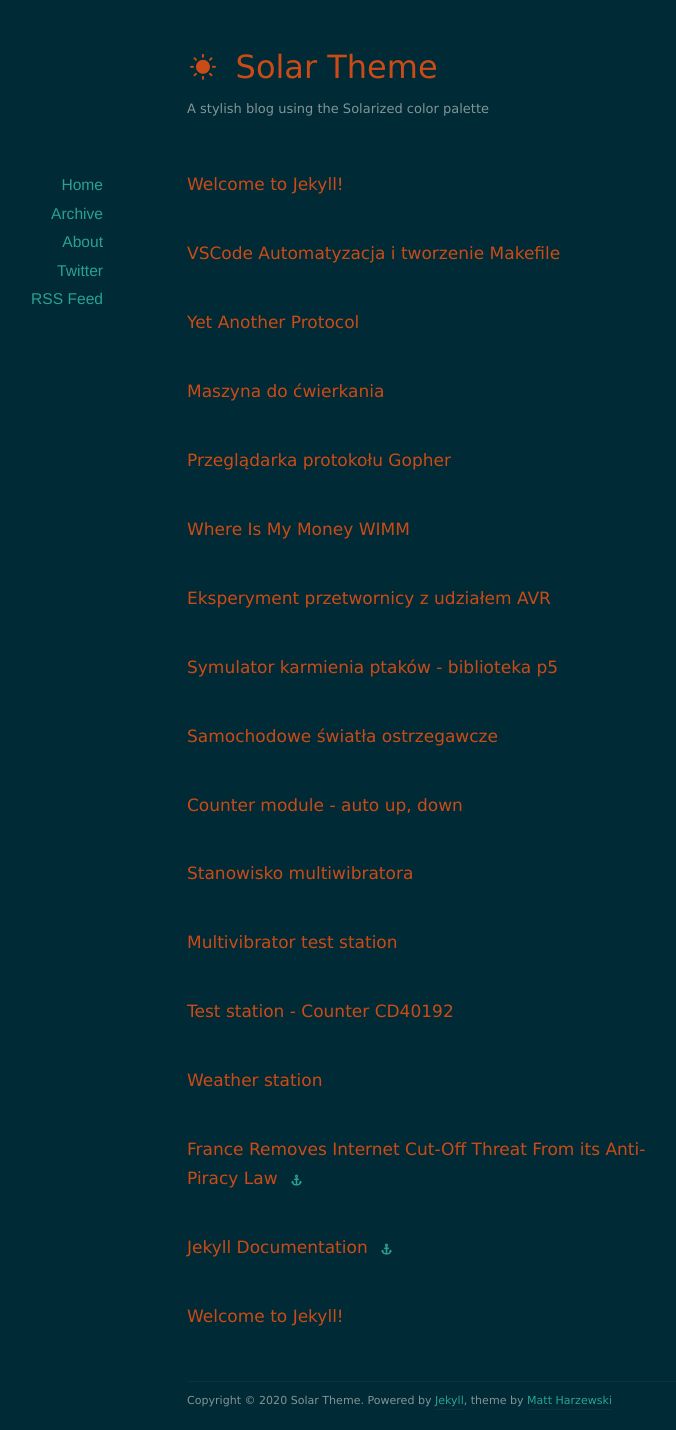
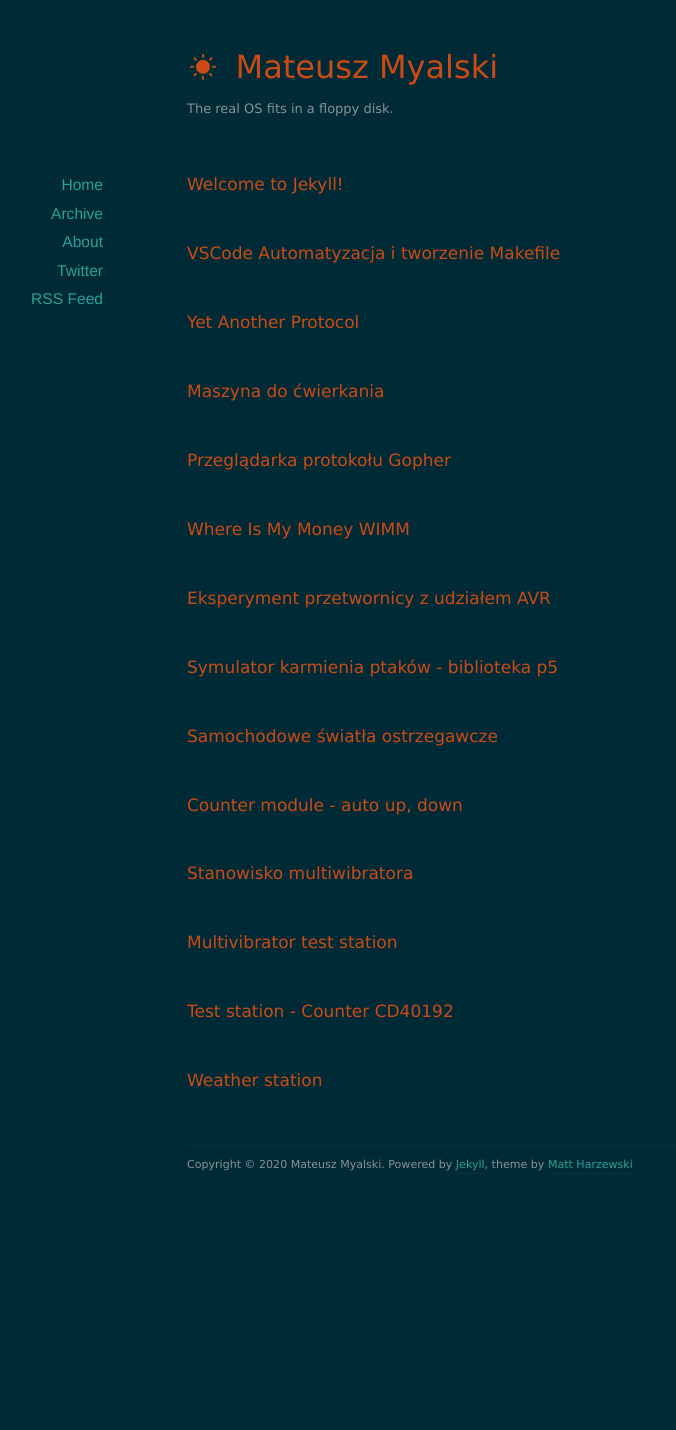
Before and after one commit to MateuszMyalski/MateuszMyalski.github.io, a Jekyll site: the page built from archives/index.html, in a window 1280 px wide. Shown: the whole page, without its empty margins (203-879 px from the left). Built offline with Jekyll 4.4.1, drawn with Linux system fonts in a browser that asks for light colours; nearby versions of some CDN libraries; after the commit the page ends 1195 px from its top, so only the background shows below that.

Commit message:
Config eddited.

```diff
--- a/_config.yml
+++ b/_config.yml
@@ -1,8 +1,8 @@
-name: Solar Theme
-url: http://example.org
-description: A stylish blog using the Solarized color palette
+name: Mateusz Myalski
+url: https://mateuszmyalski.github.io
+description: The real OS fits in a floppy disk.
 
-permalink: /:year/:month/:day/:title/
+permalink: /:title/
 paginate: 10
 
 gems: [jekyll-paginate]
--- a/_posts/2013-06-05-france-removes-internet-cut-off.markdown
+++ /dev/null
@@ -1,6 +0,0 @@
----
-layout: post
-title:  "France Removes Internet Cut-Off Threat From its Anti-Piracy Law"
-date:   2013-06-05 20:33:11
-external-url: http://arstechnica.com/tech-policy/2013/06/france-removes-internet-cut-off-threat-from-its-anti-piracy-law/
----
--- a/_posts/2013-06-05-jekyll-documentation.markdown
+++ /dev/null
@@ -1,6 +0,0 @@
----
-layout: post
-title:  "Jekyll Documentation"
-date:   2013-06-05 20:03:11
-external-url: http://jekyllrb.com/docs/home/
----
--- a/index.html
+++ b/index.html
@@ -1,6 +1,6 @@
 ---
 layout: default
-title: Solar Theme
+title: Mateusz Myalski
 ---
 
 {% for post in paginator.posts %}
```
Also changed, not shown: _posts/2013-06-05-welcome-to-jekyll.markdown (deleted, +0 -24 lines).
